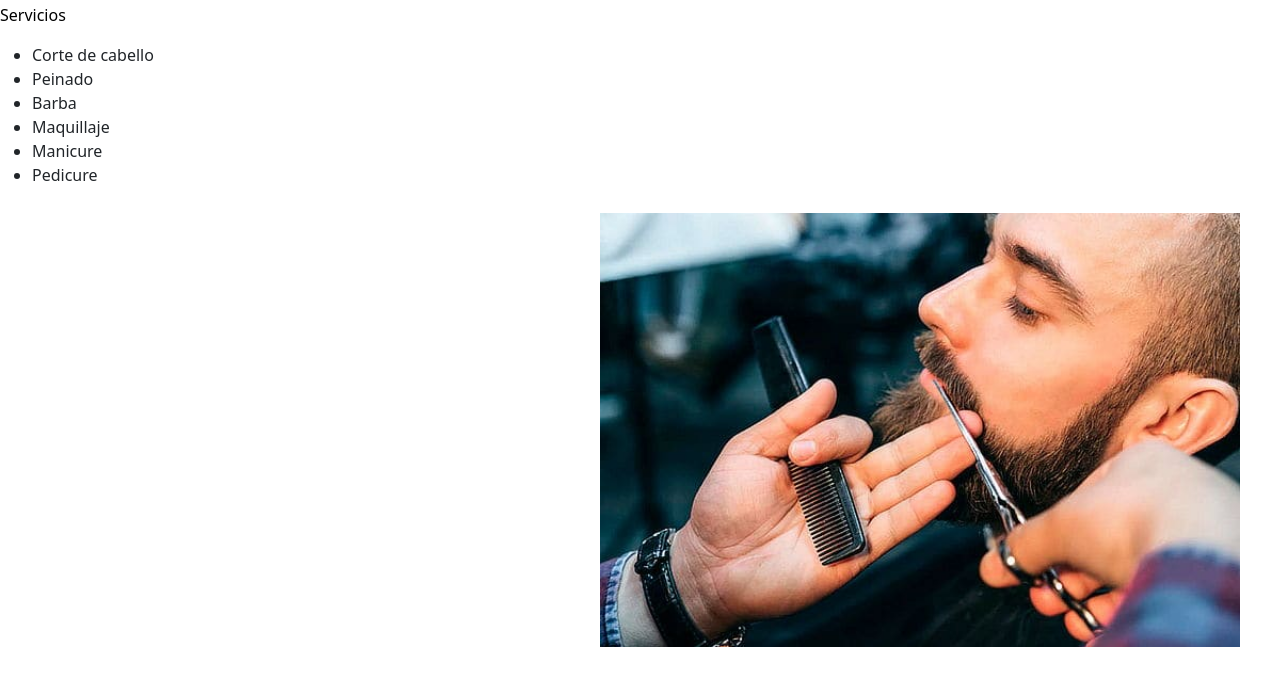
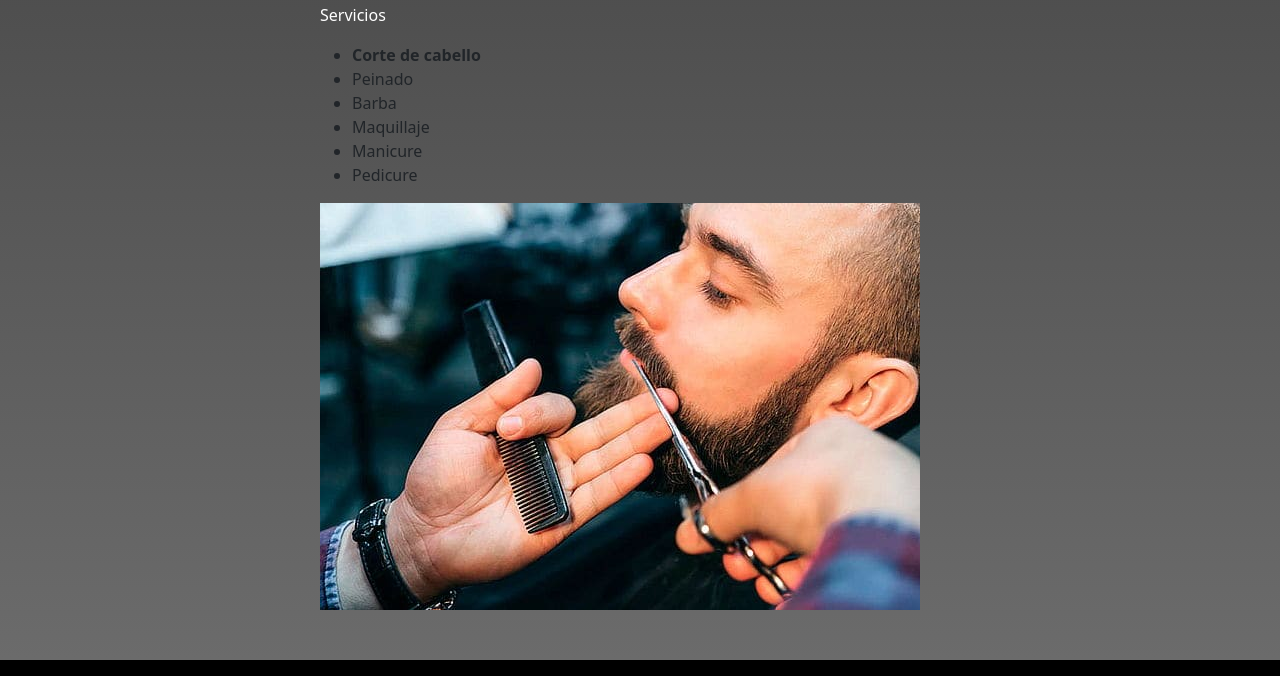
Before and after one commit to moisecas/OracleNextEducation, a plain HTML site: page curso7html/index.html in a window 1280 px wide. Shown: the part 1824-2500 px from the top of the page. Drawn offline with nearby package versions, Linux system fonts and the light colour scheme.

Commit message:
avanzando curso 7 oracle next education

```diff
--- a/curso7html/index.html
+++ b/curso7html/index.html
@@ -66,6 +66,9 @@
         <p>
             Servicios
             <br>
+            <div class="diferenciales" >
+
+
                 <ul>
                     <li class="items">Corte de cabello</li>
                     <li class="items">Peinado</li>
@@ -74,7 +77,9 @@
                     <li class="items">Manicure</li>
                     <li class="items">Pedicure</li>
                 </ul>
-            <img class="imagediferenciales" src="./diferenciales.jpg" alt="servicios">
+                <img src="./diferenciales.jpg" alt="servicios">
+            </div>
+
 
         </p>
 
--- a/curso7html/productos.css
+++ b/curso7html/productos.css
@@ -79,6 +79,7 @@ main img{
     font-size: 30px;
     font-weight: bold;
     margin-top: 10px;
+    color: #000;
 }
 
 nav a:hover{
@@ -134,7 +135,7 @@ h1{
 
 }
 p{
-    color:black;
+    color : white;
 }
 em{
     color: green;
@@ -145,9 +146,22 @@ em{
     margin-bottom: 100px;
     margin-left: 600px;
     margin-block-end: 100px;
+    text-align: center;
 
 }
 
 #img{
     text-align: left;
 }
+
+.diferenciales{
+    width: 640px;
+    margin: 0 auto;
+
+}
+.items:first-child{
+   font-weight: bold;
+}
+body{
+    background: linear-gradient(to top, #808080, #000000);
+}
```
Lines whose indentation alone changed are shown as unchanged.
